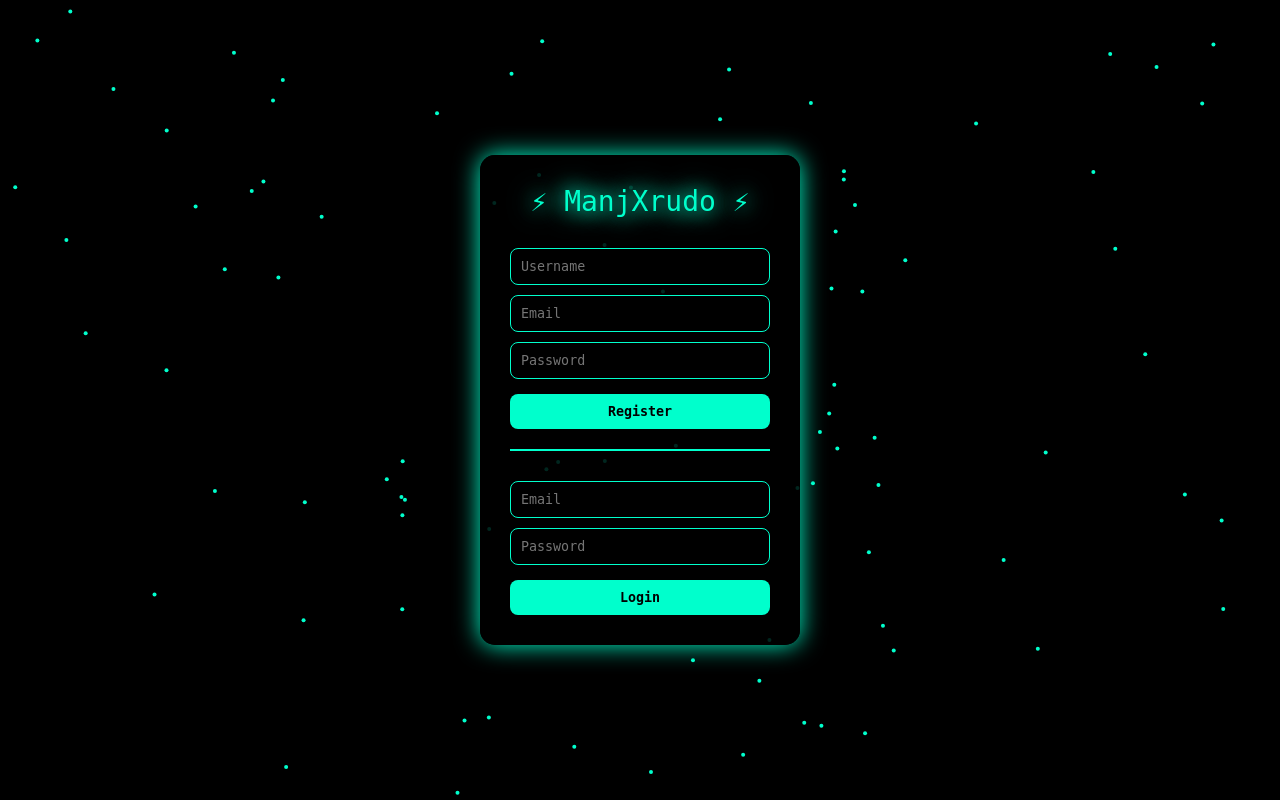
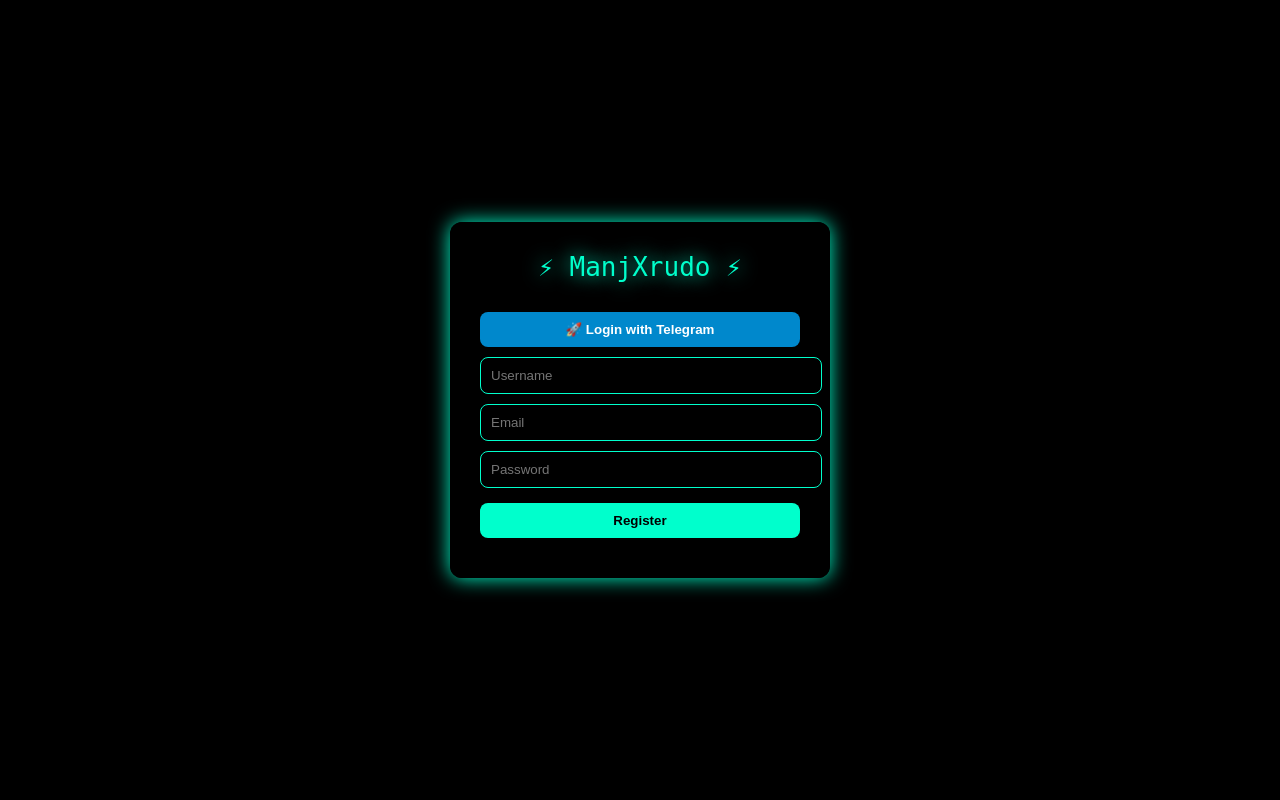
Before and after one commit to aarupi994/manjXrudo, a Python web app: template templates/register.html in a window 1280 px wide. Run offline with Jinja, Linux system fonts and the light colour scheme; the template is opened without the code that fills it, so the values that code supplies are empty.

Commit message:
Update registration page with Telegram login and styles

```diff
--- a/templates/register.html
+++ b/templates/register.html
@@ -2,54 +2,40 @@
 <html>
 <head>
 <meta charset="UTF-8">
-<title>ManjXrudo Auth</title>
+<title>ManjXrudo Register</title>
 
 <style>
-*{
+body{
     margin:0;
-    padding:0;
-    box-sizing:border-box;
-    font-family: monospace;
+    font-family:monospace;
+    background:black;
+    color:#00ffcc;
+    display:flex;
+    justify-content:center;
+    align-items:center;
+    height:100vh;
 }
 
-body{
-    background:black;
-    overflow:hidden;
-}
-
-/* Canvas background */
-canvas{
-    position:fixed;
-    top:0;
-    left:0;
-    z-index:-1;
-}
-
-/* Center Box */
+/* Box */
 .container{
-    position:absolute;
-    top:50%;
-    left:50%;
-    transform:translate(-50%,-50%);
-    background:rgba(0,0,0,0.85);
+    background:rgba(0,0,0,0.9);
     padding:30px;
-    border-radius:15px;
-    box-shadow:0 0 25px #00ffcc;
+    border-radius:12px;
+    box-shadow:0 0 20px #00ffcc;
     width:320px;
 }
 
-/* Animated Title */
+/* Title */
 .title{
     text-align:center;
-    font-size:28px;
-    color:#00ffcc;
-    margin-bottom:20px;
-    animation: glow 2s infinite alternate;
+    font-size:26px;
+    margin-bottom:15px;
+    animation:glow 2s infinite alternate;
 }
 
 @keyframes glow{
-    from { text-shadow:0 0 5px #00ffcc; }
-    to { text-shadow:0 0 20px #00ffcc,0 0 30px #00ffcc; }
+    from{ text-shadow:0 0 5px #00ffcc; }
+    to{ text-shadow:0 0 20px #00ffcc; }
 }
 
 /* Inputs */
@@ -61,10 +47,9 @@ input{
     border:1px solid #00ffcc;
     color:#00ffcc;
     border-radius:8px;
-    outline:none;
 }
 
-/* Buttons */
+/* Button */
 button{
     width:100%;
     padding:10px;
@@ -75,84 +60,68 @@ button{
     font-weight:bold;
     border-radius:8px;
     cursor:pointer;
-    transition:0.3s;
 }
 
 button:hover{
     background:#00ccaa;
 }
 
-/* Divider */
-hr{
-    margin:20px 0;
-    border:0.5px solid #00ffcc;
+/* Telegram Button */
+.telegram{
+    background:#0088cc;
+    color:white;
+}
+
+.msg{
+    text-align:center;
+    margin-top:10px;
+    color:yellow;
 }
 </style>
+
 </head>
 
 <body>
-
-<!-- Background Animation -->
-<canvas id="bg"></canvas>
 
 <div class="container">
 
 <div class="title">⚡ ManjXrudo ⚡</div>
 
-<form action="/register" method="post">
+<!-- Telegram Login -->
+<a href="https://t.me/rudoaibot?start=login">
+<button class="telegram">🚀 Login with Telegram</button>
+</a>
+
+<!-- Register -->
+<form id="form">
 <input type="text" name="username" placeholder="Username" required>
 <input type="email" name="email" placeholder="Email" required>
 <input type="password" name="password" placeholder="Password" required>
 
-<button>Register</button>
+<button type="submit">Register</button>
 </form>
 
-<hr>
-
-<form action="/login" method="post">
-<input type="email" name="email" placeholder="Email">
-<input type="password" name="password" placeholder="Password">
-
-<button>Login</button>
-</form>
+<div class="msg" id="msg"></div>
 
 </div>
 
 <script>
-const canvas = document.getElementById("bg");
-const ctx = canvas.getContext("2d");
+const form = document.getElementById("form");
 
-canvas.width = window.innerWidth;
-canvas.height = window.innerHeight;
+form.addEventListener("submit", async function(e){
+    e.preventDefault();
 
-let particles = [];
+    const data = new FormData(form);
 
-for(let i=0;i<120;i++){
-    particles.push({
-        x:Math.random()*canvas.width,
-        y:Math.random()*canvas.height,
-        dx:(Math.random()-0.5)*1,
-        dy:(Math.random()-0.5)*1
-    });
-}
-
-function draw(){
-    ctx.clearRect(0,0,canvas.width,canvas.height);
-
-    particles.forEach(p=>{
-        p.x+=p.dx;
-        p.y+=p.dy;
-
-        ctx.fillStyle="#00ffcc";
-        ctx.beginPath();
-        ctx.arc(p.x,p.y,2,0,Math.PI*2);
-        ctx.fill();
+    const res = await fetch("/register", {
+        method:"POST",
+        body:data
     });
 
-    requestAnimationFrame(draw);
-}
+    const result = await res.json();
 
-draw();
+    document.getElementById("msg").innerText = result.msg;
+});
 </script>
 
 </body>
```
